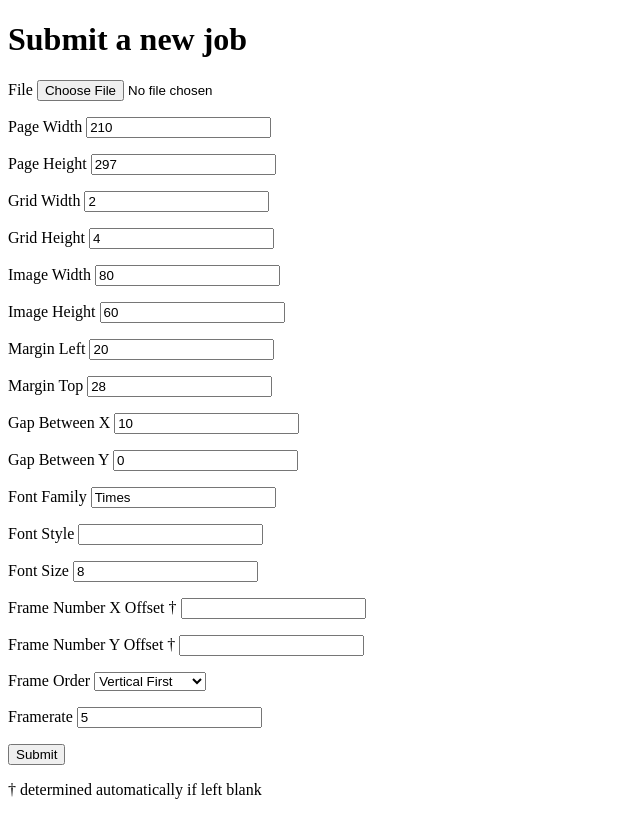
After one commit to maxfire2008/flipbook-app, a Flask app: page / in a window 1280 px wide. The commit adds this page. Shown: the top 817 px of the page, without its empty margins (0-640 px from the left). Run offline with Flask 3, Linux system fonts and the light colour scheme; some libraries are stand-ins or nearby versions.

Commit message:
Add new job form and route

```diff
--- a/app.py
+++ b/app.py
@@ -1,3 +1,4 @@
+import os
 import flask
 import flask_wtf
 import flask_wtf.file
@@ -5,11 +6,18 @@ import wtforms
 import wtforms.validators
 
 app = flask.Flask(__name__)
+app.secret_key = os.urandom(128)
 app.jinja_env.autoescape = False
 
 
-class SubmitForm(flask_wtf.FlaskForm):
-    file = flask_wtf.file.FileField("File", validators=[flask_wtf.file.FileRequired()])
+class NewJobForm(flask_wtf.FlaskForm):
+    file = flask_wtf.file.FileField(
+        "File",
+        validators=[
+            flask_wtf.file.FileRequired(),
+            flask_wtf.file.FileSize(max_size=1024**3 * 500),
+        ],
+    )
     page_width = wtforms.IntegerField("Page Width", default=210)
     page_height = wtforms.IntegerField("Page Height", default=297)
     grid_width = wtforms.IntegerField("Grid Width", default=2)
@@ -23,10 +31,8 @@ class SubmitForm(flask_wtf.FlaskForm):
     font_family = wtforms.StringField("Font Family", default="Times")
     font_style = wtforms.StringField("Font Style", default="")
     font_size = wtforms.IntegerField("Font Size", default=8)
-    frame_number_x_offset = wtforms.IntegerField(
-        "Frame Number X Offset", default=-(10 * 0.9)
-    )
-    frame_number_y_offset = wtforms.IntegerField("Frame Number Y Offset", default=30)
+    frame_number_x_offset = wtforms.IntegerField("Frame Number X Offset †", default="")
+    frame_number_y_offset = wtforms.IntegerField("Frame Number Y Offset †", default="")
     frame_order = wtforms.SelectField(
         "Frame Order",
         choices=[
@@ -39,5 +45,10 @@ class SubmitForm(flask_wtf.FlaskForm):
 
 
 @app.route("/")
-def submit():
-    return flask.render_template("submit.html")
+def new_job():
+    return flask.render_template("new_job.html.j2", form=NewJobForm())
+
+
+@app.route("/submit", methods=["POST"])
+def submit_job():
+    pass
--- a/templates/base.html.j2
+++ b/templates/base.html.j2
@@ -4,7 +4,7 @@
         <title>Home</title>
     </head>
     <body>
-        {% block body %}{% endblock %}
+        {% block content %}{% endblock %}
         <small>Your current authorization belongs to {{ authorization_domain }} and expires at {{ authorization_expires }}.</small>
     </body>
 </html>
--- /dev/null
+++ b/templates/new_job.html.j2
@@ -0,0 +1,14 @@
+{% extends "base.html.j2" %}
+{% block content %}
+    <h1>Submit a new job</h1>
+    <form method="POST" action='{{ url_for("submit_job") }}'>
+        {% for field in form %}
+            <p>
+                {% if field.name != "csrf_token" %}{{ field.label() }}{% endif %}
+                {{ field() }}
+            </p>
+        {% endfor %}
+        <input type="submit" value="Submit">
+        <p>† determined automatically if left blank</p>
+    </form>
+{% endblock %}
--- a/templates/submit.html.j2
+++ /dev/null
@@ -1,2 +0,0 @@
-{% extends "base.html.j2" %}
-{% block content %}<h1>Submit a new job</h1>{% endblock %}
```
Also changed, not shown: 1 other file.
